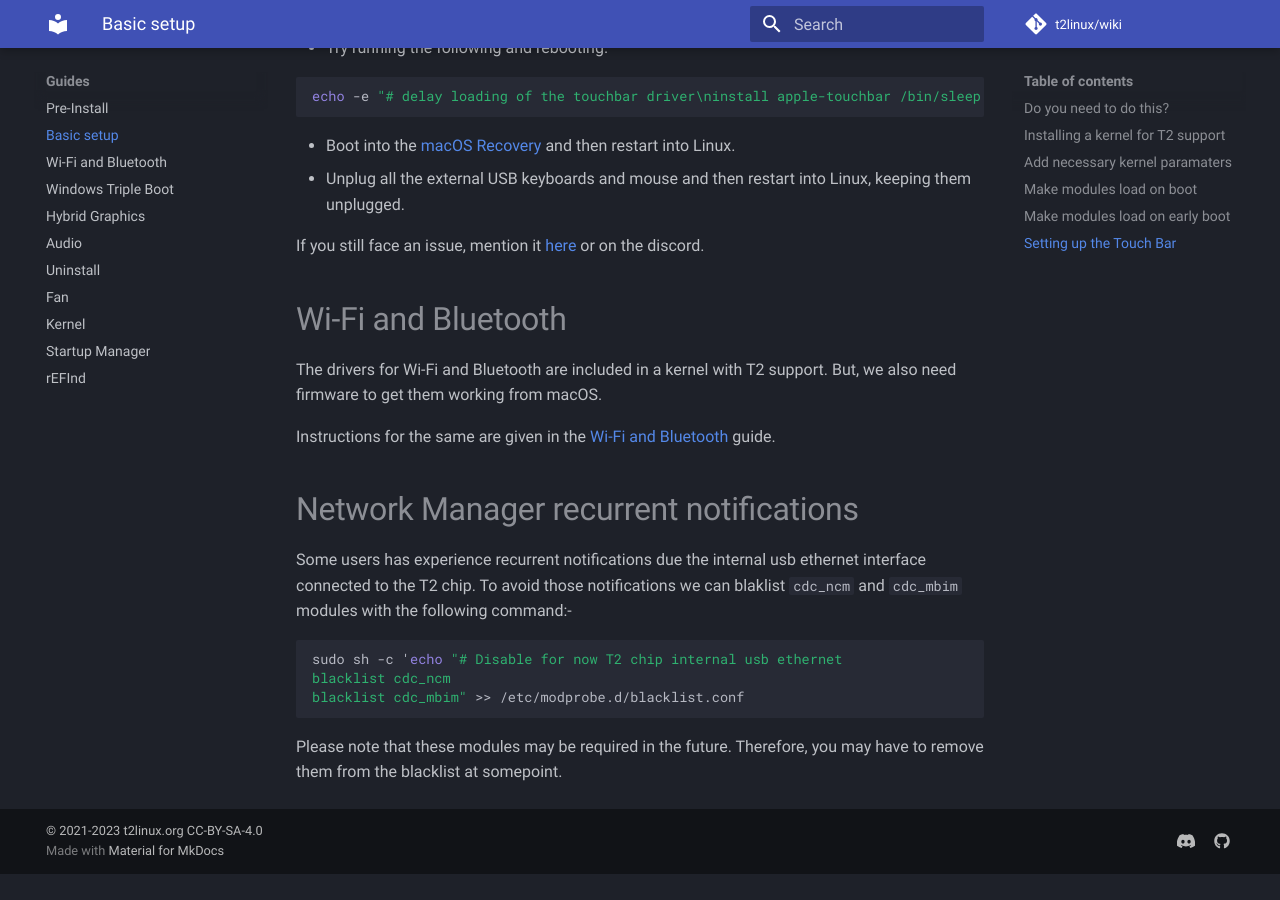
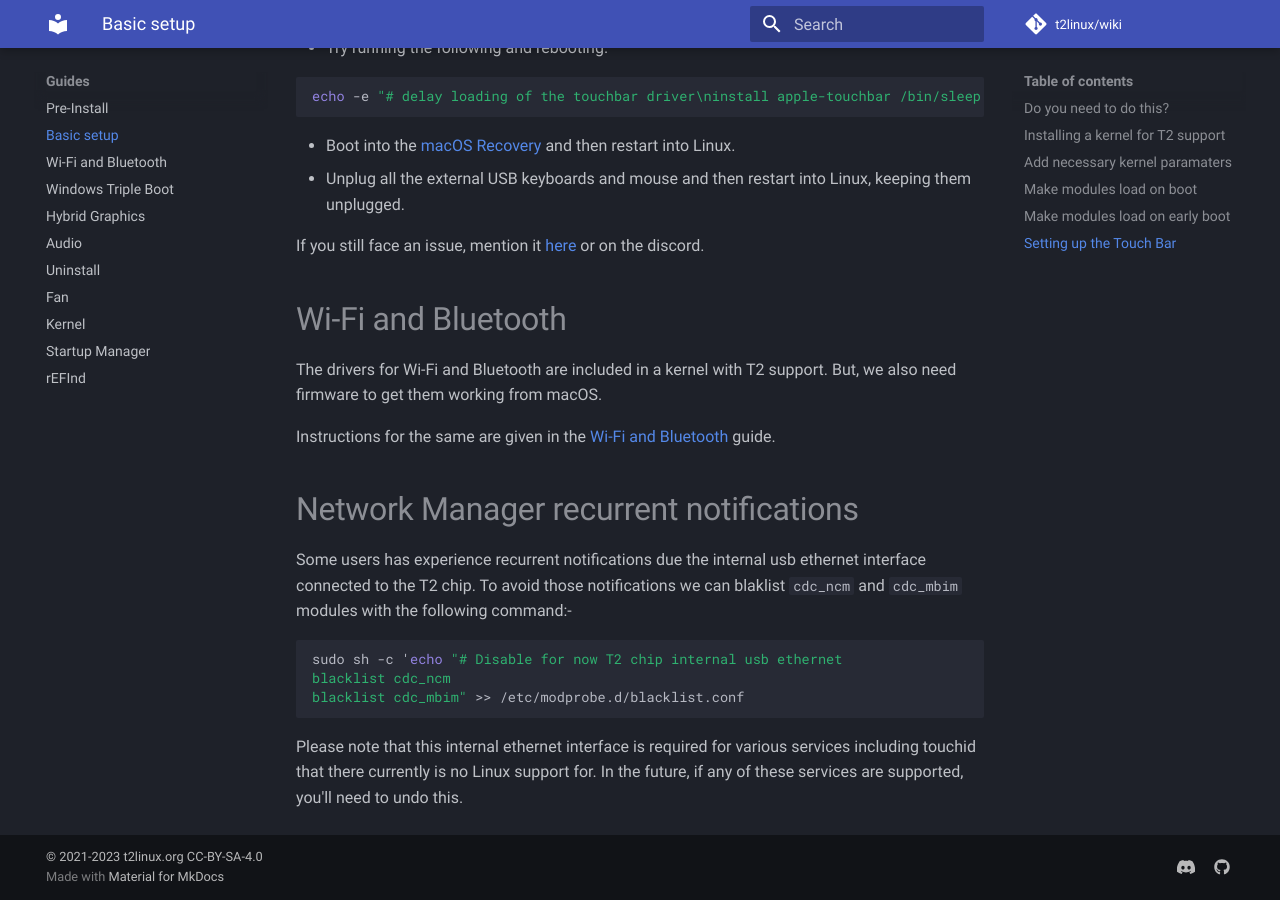
Before and after one commit to t2linux/wiki, an MkDocs documentation site: the page built from docs/guides/postinstall.md, in a window 1280 px wide and 900 px high, scrolled down 3048 px. Built offline with MkDocs 1.6.1 and Material for MkDocs 9.7.7, drawn with Linux system fonts in a browser that asks for light colours; comment, search, counter and statistics services are not loaded; before the commit the page ends 3922 px from its top, so only the background shows below that.

Commit message:
code review

````diff
--- a/docs/guides/postinstall.md
+++ b/docs/guides/postinstall.md
@@ -124,4 +124,4 @@ blacklist cdc_ncm
 blacklist cdc_mbim" >> /etc/modprobe.d/blacklist.conf
 ```
 
-Please note that these modules may be required in the future. Therefore, you may have to remove them from the blacklist at somepoint.
+Please note that this internal ethernet interface is required for various services including touchid that there currently is no Linux support for. In the future, if any of these services are supported, you'll need to undo this.
````
